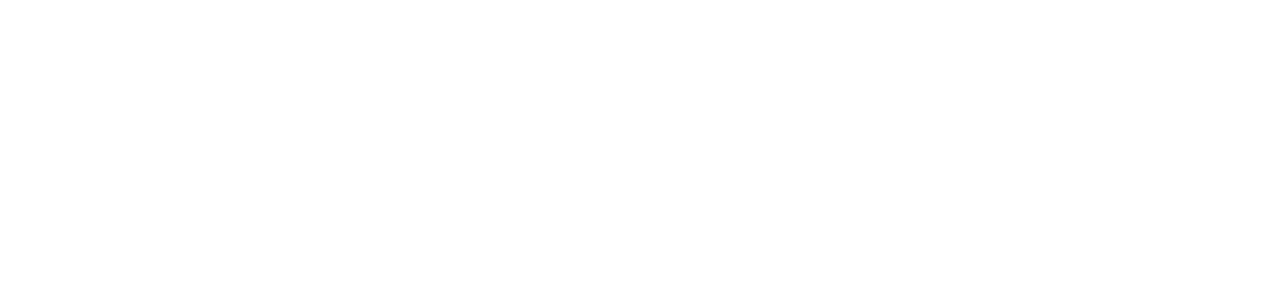
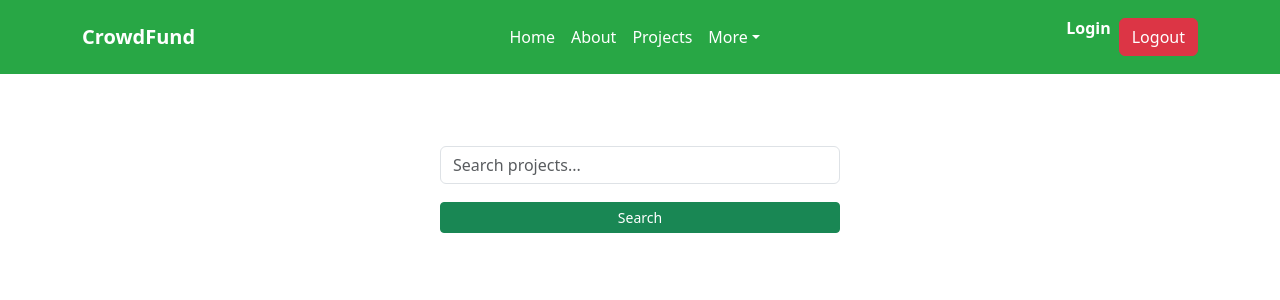
Before and after one commit to ITI-M-Team/Crowd-Funding-FR, a React (Vite) app: page /search in a window 1280 px wide. Before the commit this address had no page. Shown: the top 300 px of the page. Built offline with nearby package versions, Linux system fonts and the light colour scheme; sample sign-in values are in the browser's storage.

Commit message:
first commit

```diff
--- a/src/Pages/Home.jsx
+++ b/src/Pages/Home.jsx
@@ -1,9 +1,15 @@
-import React from 'react'
+import React from 'react';
+import Search from './Search';
 
 function Home() {
   return (
-    <div>Home</div>
-  )
+    <div className="p-6">
+      <h1 className="text-3xl font-bold mb-6 text-center">Welcome to CrowdFund</h1>
+
+
+      <Search />
+    </div>
+  );
 }
 
-export default Home
+export default Home;
--- /dev/null
+++ b/src/Pages/Search.jsx
@@ -0,0 +1,56 @@
+import React, { useState } from 'react';
+import axios from 'axios';
+import ProjectsCards from '../components/PeojectsCards';
+
+function Search() {
+  const [query, setQuery] = useState('');
+  const [results, setResults] = useState([]);
+  const [noResults, setNoResults] = useState(false);
+
+  const handleSearch = async (e) => {
+    e.preventDefault();
+    try {
+      const response = await axios.get(`http://localhost:8000/api/projects/search/?search=${query}`);
+      const data = Array.isArray(response.data.results) ? response.data.results : response.data;
+      setResults(data);
+      setNoResults(data.length === 0);
+    } catch (error) {
+      console.error("Search error:", error);
+      setResults([]);
+      setNoResults(true);
+    }
+  };
+
+  return (
+    <div className="container py-5">
+      <div className="mx-auto mb-4" style={{ maxWidth: '400px' }}>
+        <form onSubmit={handleSearch}>
+          <div className="mb-2">
+            <input
+              type="text"
+              className="form-control"
+              placeholder="Search projects..."
+              value={query}
+              onChange={(e) => setQuery(e.target.value)}
+            />
+          </div>
+          <div className="text-center">
+            <button className="btn btn-success btn-sm" type="submit">Search</button>
+          </div>
+        </form>
+      </div>
+
+      {noResults && <p className="text-danger text-center">No projects found.</p>}
+
+      <div className="row row-cols-1 row-cols-md-3 g-4">
+        {results.map((project) => (
+          <div className="col" key={project.id}>
+            <ProjectsCards project={project} />
+          </div>
+        ))}
+      </div>
+    </div>
+  );
+}
+
+export default Search;
--- a/src/Routes/RouteList.jsx
+++ b/src/Routes/RouteList.jsx
@@ -1,5 +1,5 @@
 import React from "react";
-import {Route ,Routes} from "react-router"
+import { Route, Routes } from "react-router";
 import SignUp from "../Pages/SignUp";
 import LayoutsWithHeaderFooter from "../components/LayoutsWithHeaderFooter";
 import Home from "../Pages/Home";
@@ -7,21 +7,22 @@
 import ForgetPassword from "../Pages/forget_password";
 import Projects from "../Pages/Projects";
 import AddProject from "../Pages/AddProject";
-
-
+import Search from "../Pages/Search";
 
 function RouteList() {
   return (
     <>
-        <Routes>
-            <Route element={<LayoutsWithHeaderFooter/>}>
-                <Route path="/" element={<Home/>} />
-               <Route path="/addproject" element={<AddProject/>} />
-                <Route path="/projects" element={<Projects/>} />
-                <Route path="/forget_password" element={<ForgetPassword />} />
-            </Route>
-             <Route path="/signup" element={<Signup2/>} />
-        </Routes>
+      <Routes>
+        <Route element={<LayoutsWithHeaderFooter />}>
+          <Route path="/" element={<Home />} />
+          <Route path="/addproject" element={<AddProject />} />
+          <Route path="/projects" element={<Projects />} />
+          <Route path="/forget_password" element={<ForgetPassword />} />
+          <Route path="/search" element={<Search />} /> {/* ✅ ضفناها هنا */}
+        </Route>
+
+        <Route path="/signup" element={<Signup2 />} />
+      </Routes>
     </>
   );
 }
```
